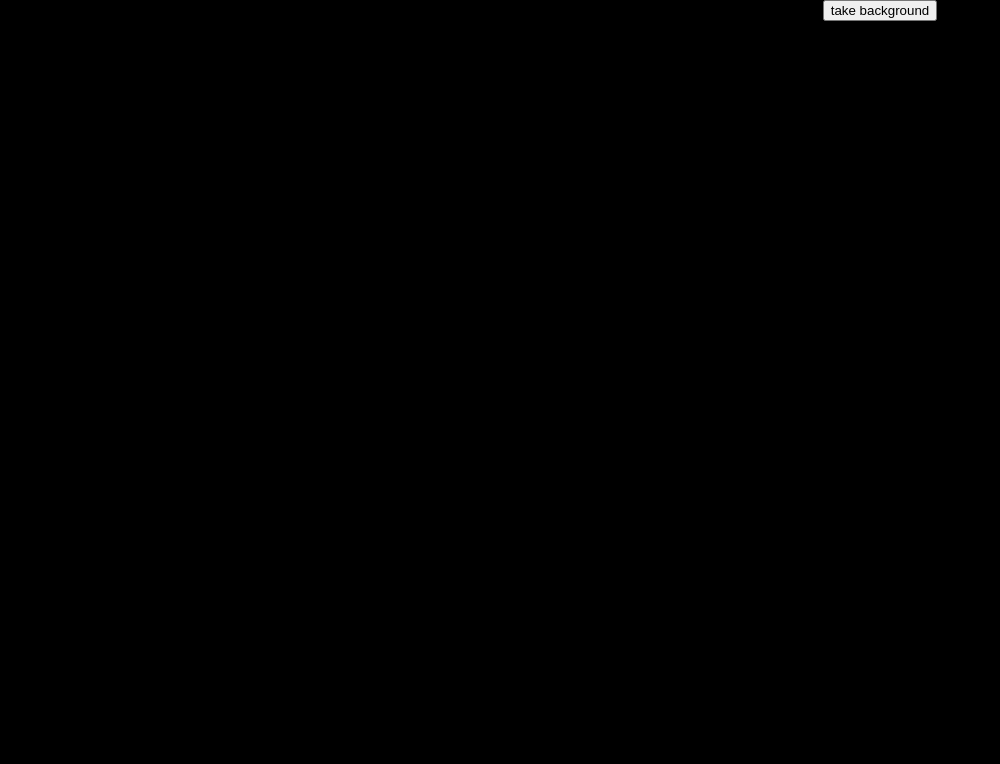
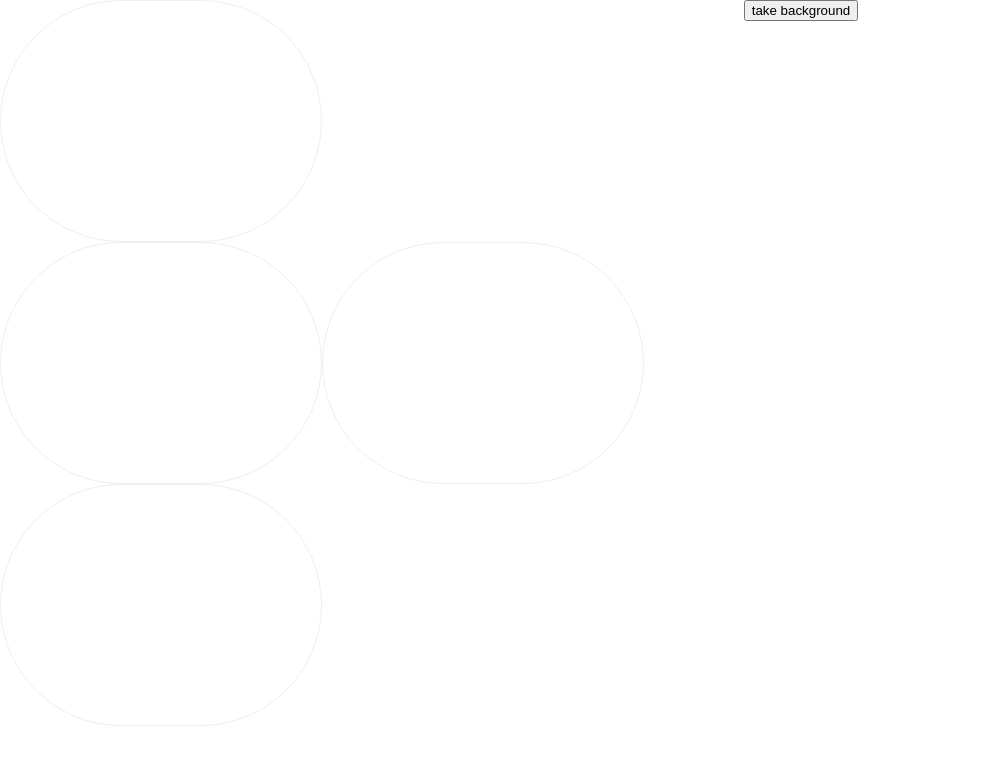
Before and after one commit to scazan/space-control-website, a React (Create React App) app: page / in a window 1280 px wide. Shown: the top 764 px of the page, without its empty margins (0-1000 px from the left). Built offline with nearby package versions, Linux system fonts and the light colour scheme; the HTML template or start-up script is replaced by a standard one.

Commit message:
gridded test file, subtraction works on smaller canvases

```diff
--- a/src/App.css
+++ b/src/App.css
@@ -1,5 +1,4 @@
 body {
-  background: rgb(0,0,0);
 }
 
 .App {
@@ -37,6 +36,11 @@ body {
 
 .App canvas {
   float: left;
+  border: solid #efefef 1px;
+  border-radius: 400px;
+}
+.App canvas.sourceCanvas {
+  display: none;
 }
 .App canvas:nth-of-type(2n+1) {
   clear: both;
--- a/src/App.tsx
+++ b/src/App.tsx
@@ -5,8 +5,8 @@ import './App.css';
 const numRows = 2;
 const numColumns = 2;
 
-const canvasWidth = 320;
-const canvasHeight = 240;
+const canvasWidth = 640;
+const canvasHeight = 480;
 
 class App extends React.Component {
   private video: any;
@@ -29,6 +29,7 @@ class App extends React.Component {
   public componentDidMount(): void {
     this.video.current.addEventListener('loadeddata', () => {
       this.setBackground();
+      setTimeout(this.setBackground, 500);
 
 
       this.video.current.play();
@@ -47,8 +48,8 @@ class App extends React.Component {
 
         const imageData = context.getImageData(0, 0, videoWidth, videoHeight);
         const canvasBackground = this.videoBackground;
-        //console.log(imageData.data.length, canvasBackground.data.length);
 
+        // Subtract the stored background
         const imageDataLength = imageData.data.length / 4; // 4 = serial RGBA
         for( let k=0; k < imageDataLength; k++) {
           const r = imageData.data[k * 4 + 0];
@@ -72,7 +73,7 @@ class App extends React.Component {
         context.putImageData(imageData, 0, 0);
 
         this.videoCanvases.forEach( (canvas, i: any) =>
-          this.renderCanvas(canvas.current.getContext('2d'), i)
+          this.renderCanvas(canvas, i)
         );
 
         setTimeout(renderLoop, 1000/30);
@@ -97,32 +98,31 @@ class App extends React.Component {
     //});
   }
 
-  public renderCanvas(context: any, i: any) {
+  public renderCanvas(canvas: any, i: any) {
 
     const source = this.sourceCanvas.current;
-      const rowOffset = Math.floor(i/numRows) * (source.height/numRows);
-      //context.drawImage(video, 0+((i%numColumns)*(videoWidth/numColumns)), rowOffset, (videoWidth/numColumns), (videoHeight/numRows), 0, 0, canvasSize, canvasSize);
+    const context = canvas.current.getContext('2d');
+    const rowOffset = Math.floor(i/numRows) * (source.height/numRows);
 
-      // context.drawImage(video, 0+((i%numColumns)*(videoWidth/numColumns)), rowOffset, (videoWidth/numColumns), (videoHeight/numRows), 0 , 0, canvasSize, canvasSize);
-      context.drawImage(source, 0+((i%numColumns)*(source.width/numColumns)), rowOffset, (source.width/numColumns), (source.height/numRows), 0, 0, canvasWidth/numColumns, canvasHeight/numRows);
-
+    context.clearRect(0,0, canvas.current.width, canvas.current.height);
+    context.drawImage(source, 0+((i%numColumns)*(source.width/numColumns)), rowOffset, (source.width/numColumns), (source.height/numRows), 0, 0, canvasWidth/numColumns, canvasHeight/numRows);
 
   }
   public render() {
 
-    const canvases = this.videoCanvases.map( ref => {
+    const canvases = this.videoCanvases.map( ( ref, i ) => {
       // TODO: Will fix these keys soon
-      return <Draggable key="blah"><canvas key={ref} ref={ref} width={canvasWidth / numColumns} height={canvasHeight / numRows}/></Draggable>
+      return <Draggable key={i*30}><canvas key={i} ref={ref} width={canvasWidth / numColumns} height={canvasHeight / numRows}/></Draggable>
     });
 
     return (
       <div className="App">
       <button onClick={this.setBackground}>take background</button>
-        <video controls={ true } ref={ this.video }>
+        <video controls={ true } loop={true} ref={ this.video }>
           <source src="/video/test.webm" type="video/webm"/>
         </video>
 
-      <canvas ref={this.sourceCanvas} width={canvasWidth} height={canvasHeight} />
+      <canvas className="sourceCanvas" ref={this.sourceCanvas} width={canvasWidth} height={canvasHeight} />
 
       {
         canvases
```
Also changed, not shown: 1 other file (tests, documents, lock files or other folders).
